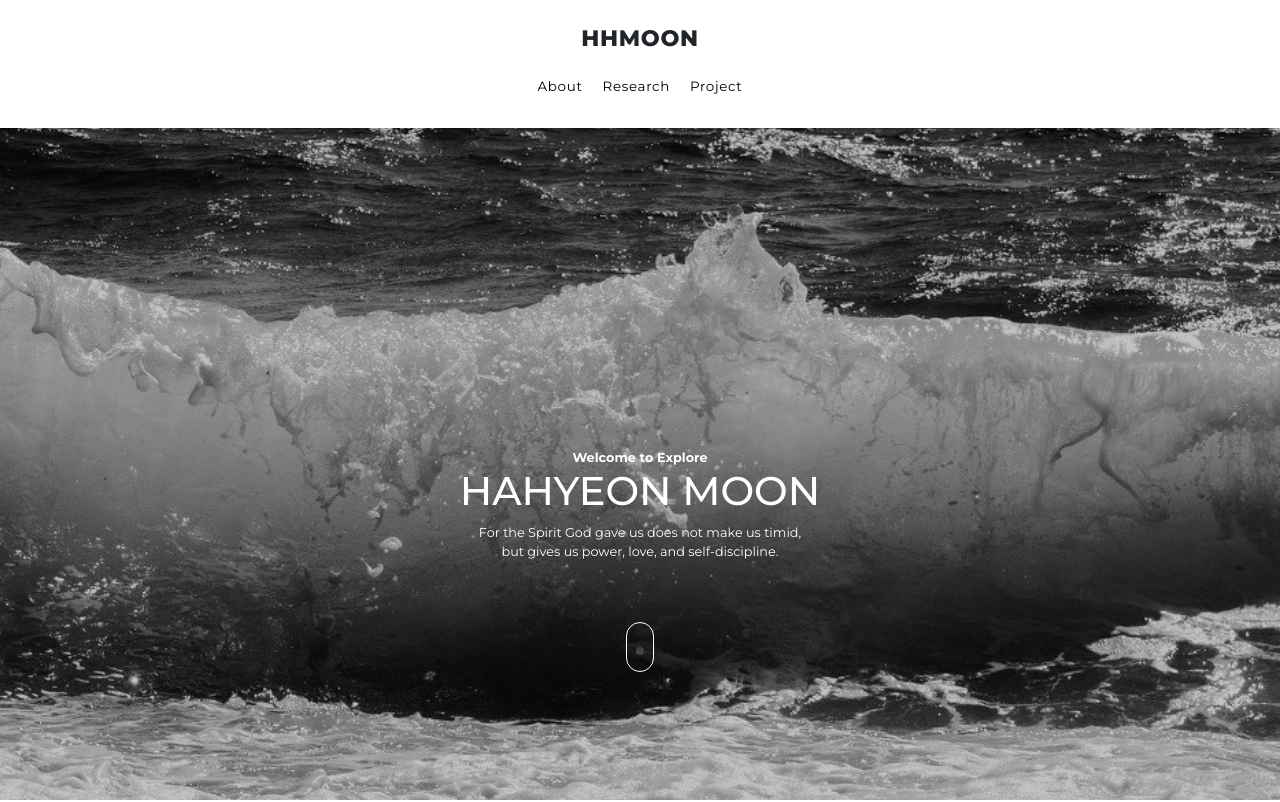
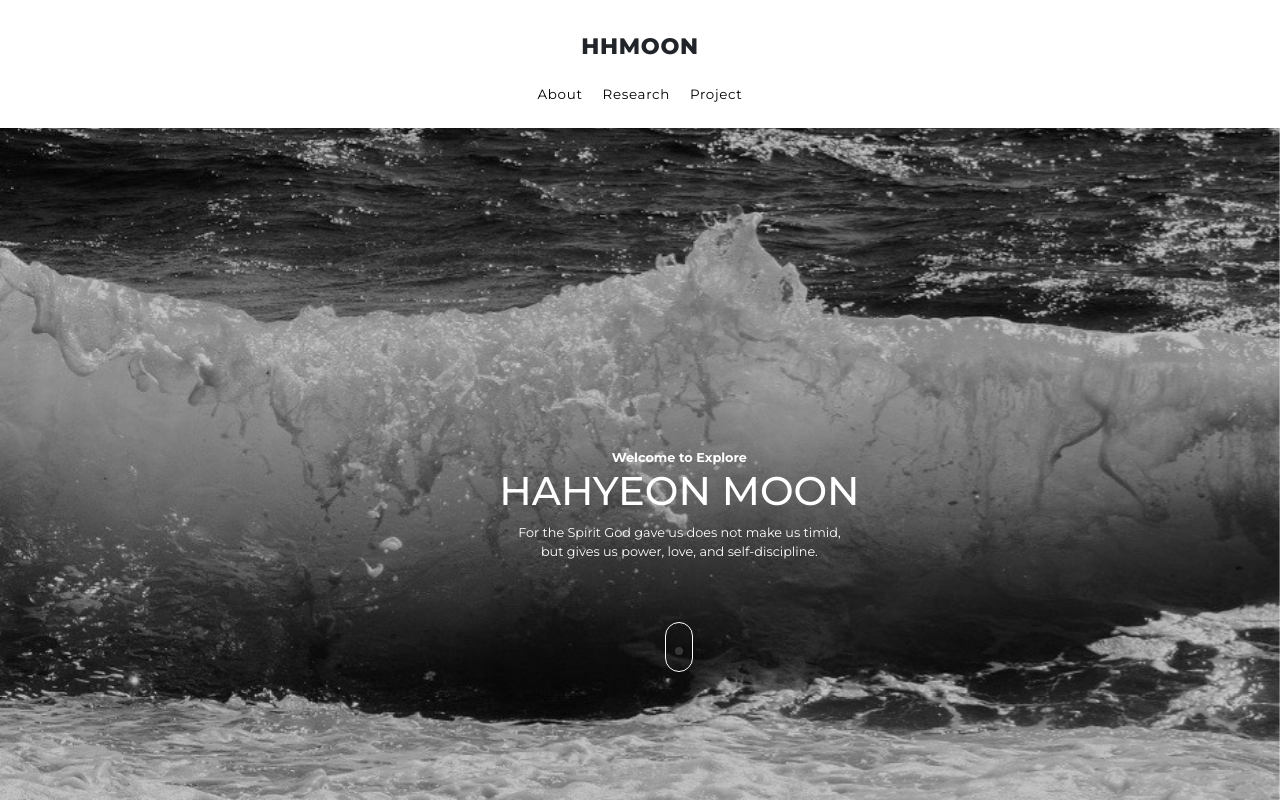
Before and after one commit to hagus99/hhmoon, a React (Create React App) app: page / in a window 1280 px wide. Shown: the top 802 px of the page. Built offline with nearby package versions, Linux system fonts and the light colour scheme; no server answers.

Commit message:
2023.04.28

```diff
--- a/src/assets/css/Main.css
+++ b/src/assets/css/Main.css
@@ -6,22 +6,33 @@
     letter-spacing: 0;
     font-family: "Montserrat";
 }
+.cover-div {
+    position: relative;
+    height: 100vh;
+    clip-path: inset(0);
+    z-index: -1;
+  }
 
 .cover {
-    position: absolute;
-    background-attachment: fixed;
-    top: 0;
-    z-index: -1;
+    /* position: absolute; */
+    /* background-attachment: fixed;
+    top: 0; */
     /* background-image: url('/public/img/background.jpeg'); */
     height: 100vh;
-    background-position: center;
+    /* background-position: center;
     background-repeat: no-repeat;
-    background-size: cover;
+    background-size: cover; */
+    position: fixed;
+    left:0;
+    top:0;
     object-fit: cover;
     width: 100vw;
     overflow: hidden;
+    z-index: -1;
 }
 .header {
+    position: absolute;
+    top:0px;
     display: table-cell;
     vertical-align: middle;
     text-align: center;
@@ -30,7 +41,7 @@
     background-color: white;
     height: 16vh;
     width: 100vw;
-    padding-top: 10px;
+    padding-top: 30px;
 }
 
 .header-title {
@@ -51,7 +62,9 @@
 }
 
 .cover-text {
-    margin-top: 40vh;
+    position: absolute;
+    top: 56%;
+    left:39%;
     height: 44vh;
     text-align: center;
     color: white;
--- a/src/pages/Main.js
+++ b/src/pages/Main.js
@@ -18,7 +18,9 @@ function Main() {
                 crossorigin="anonymous"
             />
             {/* <div className="cover"></div> */}
+            <div className="cover-div">
             <img className="cover" src="img/background.jpeg" alt="cover" />
+            </div>
             <div className="section-1">
                 <div className="header">
                     <div className="header-title">HHMOON</div>
```
